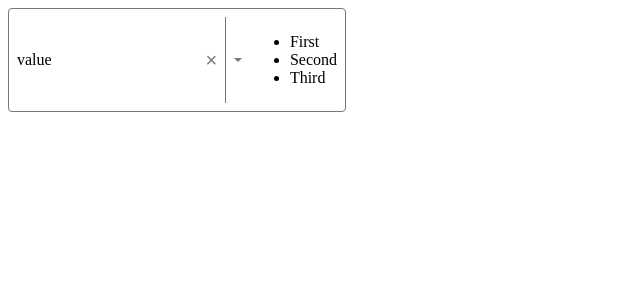
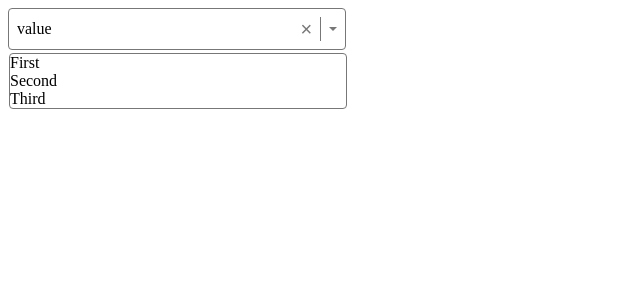
Before and after one commit to Vinnizius1/react_ts-select, a React (Vite) app: page / in a window 1280 px wide. Shown: the top 300 px of the page, without its empty margins (0-640 px from the left). Built offline with nearby package versions, Linux system fonts and the light colour scheme.

Commit message:
separação por position:absolute

```diff
--- a/src/Select.tsx
+++ b/src/Select.tsx
@@ -18,7 +18,7 @@ export default function Select({ value, onChange, options }: SelectProps) {
       <button className={styles["clear-btn"]}>&times;</button>
       <div className={styles.divider}></div>
       <div className={styles.caret}></div>
-      <ul className={styles.options}>
+      <ul className={`${styles.options} ${styles.show}`}>
         {options.map(option => (
           <li key={option.label} className={styles.option}>
             {option.label}
--- a/src/select.module.css
+++ b/src/select.module.css
@@ -44,3 +44,26 @@
     border-top-color: #777;
     translate: 0 25%;
 }
+
+.options {
+    margin: 0;
+    padding: 0;
+    list-style: none;
+    display: none;
+    max-height: 15em;
+    overflow-y: auto;
+    border: .05em solid #777;
+    border-radius: .25em;
+
+    /* Separação da 'div' pai: */
+    position: absolute;
+    left: 0;
+    top: calc(100% + .25em);
+    width: 100%;
+    background-color: #fff;
+    z-index: 2;
+}
+
+.options.show {
+    display: block;
+}
```
